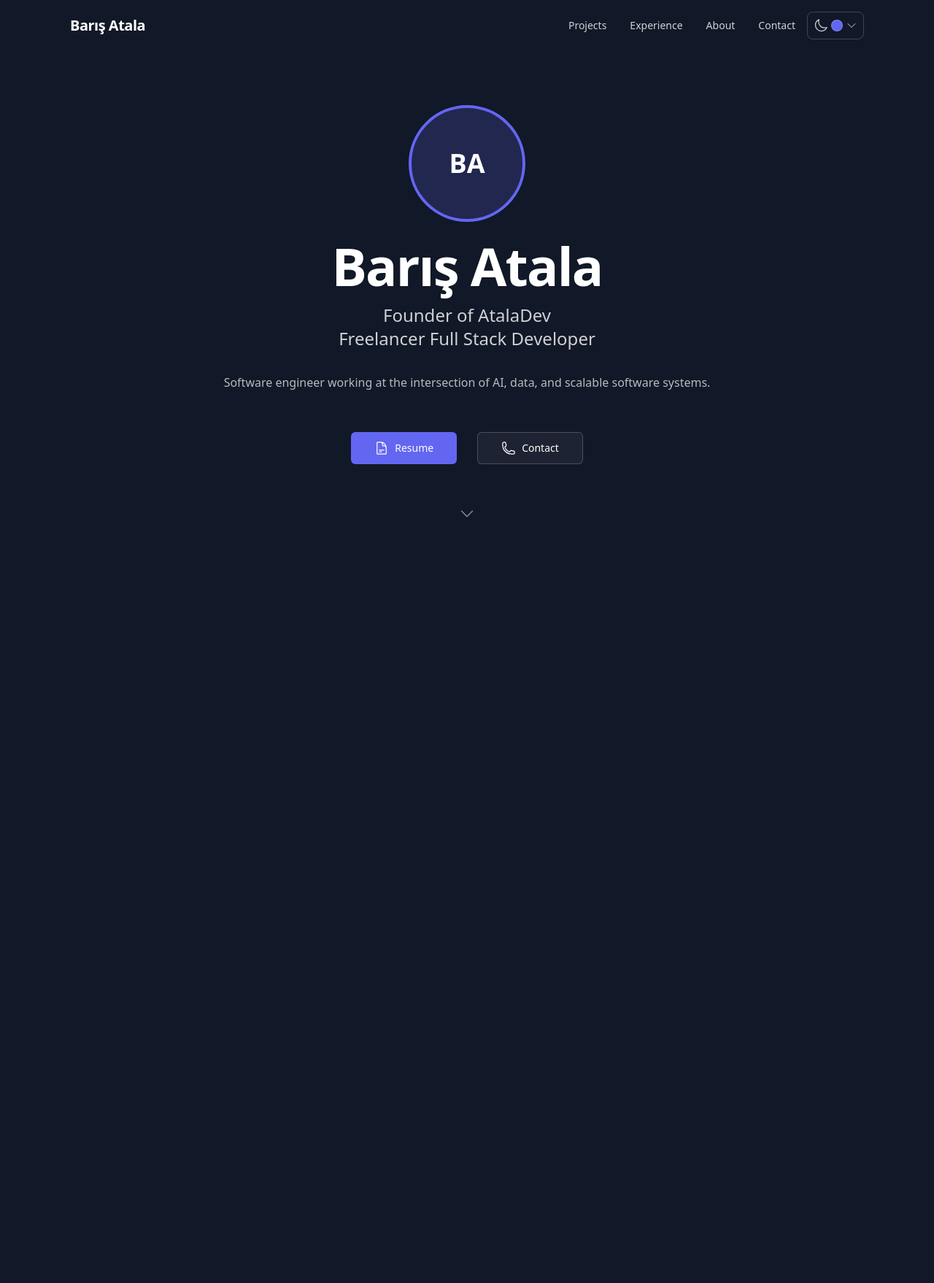
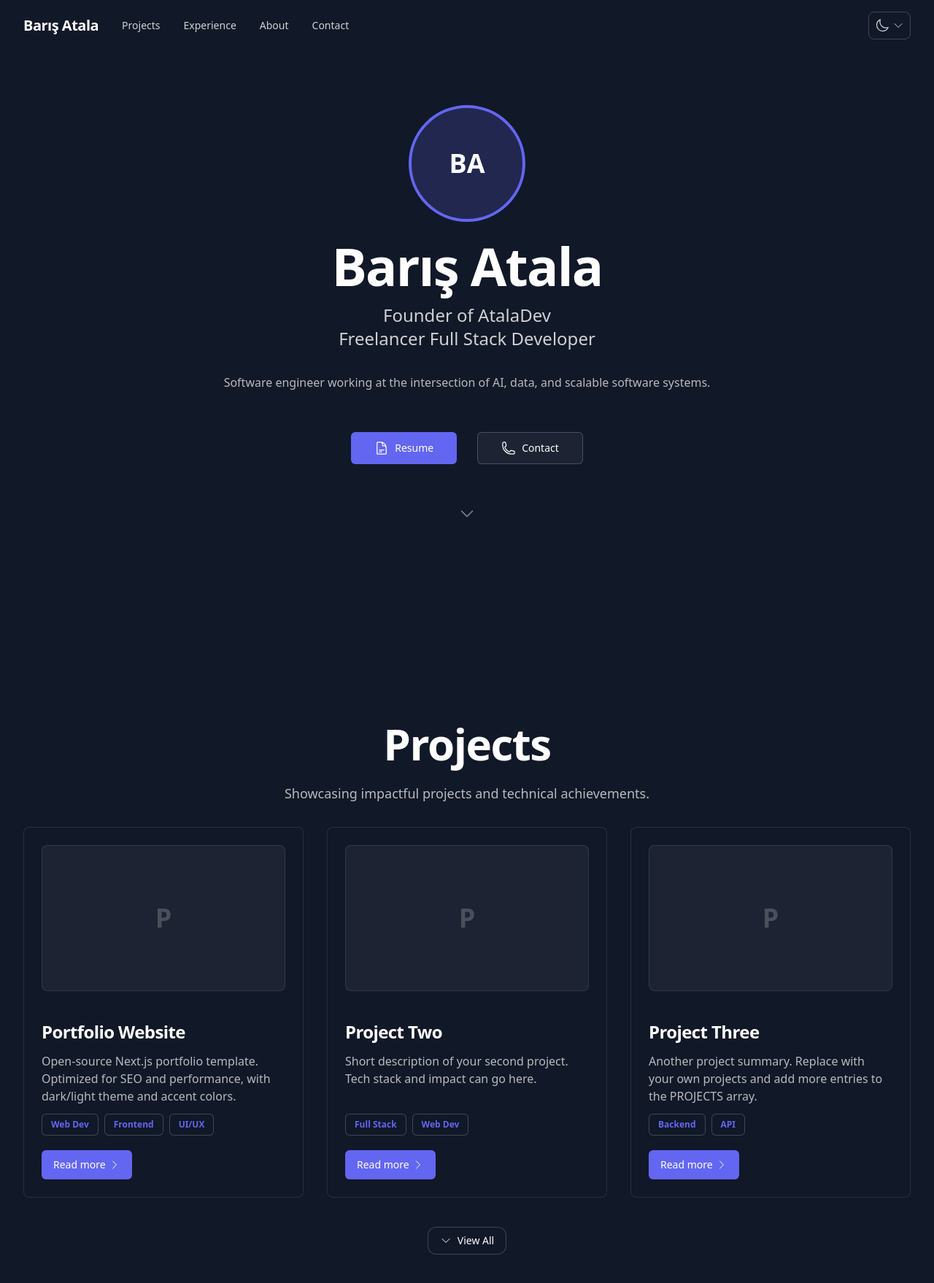
Before and after one commit to AtalaBaris/portfolio-atalabaris, a Next.js app: page / in a window 1280 px wide. Shown: the top 1758 px of the page at 73% size. Before the commit the page ends 870 px from the top, so only its background shows below. Built offline with nearby package versions, Linux system fonts and the light colour scheme.

Commit message:
projects section add home page

```diff
--- a/src/app/page.js
+++ b/src/app/page.js
@@ -1,11 +1,56 @@
 'use client'
 
+import Link from 'next/link'
 import Hero from '@/components/Hero'
+import ProjectCard from '@/components/ProjectCard'
+import { PROJECTS } from '@/data/projects'
+import { ChevronDownIcon } from '@heroicons/react/24/outline'
+
+const HOME_PROJECTS = PROJECTS.slice(0, 3)
 
 export default function Home() {
   return (
     <main className="min-h-screen bg-background">
       <Hero />
+
+      <section
+        id="projects"
+        className="w-full bg-muted/50 py-10 my-14 md:py-14"
+      >
+        <div className="container mx-auto max-w-7xl space-y-8 px-4 sm:px-6 lg:px-8">
+          <div className="flex flex-col items-center space-y-4 text-center">
+            <h2 className="text-3xl font-bold leading-tight tracking-tight text-foreground sm:text-3xl md:text-5xl lg:text-6xl">
+              Projects
+            </h2>
+            <p className="max-w-[32rem] text-base leading-normal text-foreground/70 sm:text-lg sm:leading-7">
+              Showcasing impactful projects and technical achievements.
+            </p>
+          </div>
+
+          <div className="grid w-full grid-cols-1 gap-8 sm:grid-cols-2 lg:grid-cols-3">
+            {HOME_PROJECTS.map((project) => (
+              <ProjectCard
+                key={project.id}
+                title={project.title}
+                description={project.description}
+                tags={project.tags}
+                href={project.href}
+                imageUrl={project.imageUrl}
+              />
+            ))}
+          </div>
+
+          <div className="flex justify-center pt-2">
+          <Link
+            href="/projects"
+            className="inline-flex items-center justify-center rounded-xl border border-foreground/20 bg-background px-4 py-2 text-sm font-medium text-foreground transition-colors hover:bg-foreground/5 focus-visible:outline-none focus-visible:ring-2 focus-visible:ring-accent focus-visible:ring-offset-2 focus-visible:ring-offset-background"
+          >
+            <ChevronDownIcon className="mr-2 size-4" aria-hidden />
+            View All
+          </Link>
+          </div>
+        </div>
+      </section>
     </main>
   )
 }
--- a/src/app/projects/page.js
+++ b/src/app/projects/page.js
@@ -3,69 +3,7 @@
 import { useState } from 'react'
 import ProjectCard from '@/components/ProjectCard'
 import { ChevronDownIcon } from '@heroicons/react/24/outline'
-
-const TABS = [
-  { id: 'all', label: 'All' },
-  { id: 'personal', label: 'Personal' },
-  { id: 'professional', label: 'Professional' },
-]
-
-const PROJECTS = [
-  {
-    id: '1',
-    title: 'Portfolio Website',
-    description:
-      'Open-source Next.js portfolio template. Optimized for SEO and performance, with dark/light theme and accent colors.',
-    tags: ['Web Dev', 'Frontend', 'UI/UX'],
-    href: '#',
-    category: 'personal',
-  },
-  {
-    id: '2',
-    title: 'Project Two',
-    description:
-      'Short description of your second project. Tech stack and impact can go here.',
-    tags: ['Full Stack', 'Web Dev'],
-    href: '#',
-    category: 'professional',
-  },
-  {
-    id: '3',
-    title: 'Project Three',
-    description:
-      'Another project summary. Replace with your own projects and add more entries to the PROJECTS array.',
-    tags: ['Backend', 'API'],
-    href: '#',
-    category: 'personal',
-  },
-  {
-    id: '4',
-    title: 'Full Stack App',
-    description:
-      'Production-ready app with authentication, API, and modern UI. Built with Next.js and your preferred backend.',
-    tags: ['Full Stack', 'Web Dev', 'UI/UX'],
-    href: '#',
-    category: 'professional',
-  },
-  {
-    id: '5',
-    title: 'Mobile App',
-    description:
-      'Cross-platform mobile application. Add your tech stack and store links here.',
-    tags: ['Mobile Dev', 'Full Stack'],
-    href: '#',
-    category: 'personal',
-  },
-  {
-    id: '6',
-    title: 'Dashboard / Tool',
-    description:
-      'Internal tool or dashboard. Describe the problem it solves and technologies used.',
-    tags: ['Web Dev', 'Frontend'],
-    href: '#',
-    category: 'professional',
-  },
-]
+import { PROJECTS, TABS } from '@/data/projects'
 
 export default function Projects() {
   const [activeTab, setActiveTab] = useState('all')
@@ -77,7 +15,7 @@
       : PROJECTS.filter((p) => p.category === activeTab)
 
   return (
-    <main className="container mx-auto flex-1 px-4 py-8 sm:px-6 lg:px-8">
+    <main className="container mx-auto max-w-8xl flex-1 px-4 py-8 sm:px-6 lg:px-8">
       <div className="mt-5 flex flex-col items-start gap-4 md:flex-row md:justify-between md:gap-8">
         <div className="flex-1 space-y-4">
           <h1 className="inline-block text-4xl font-bold tracking-tight text-foreground lg:text-5xl">
--- a/src/components/Header.js
+++ b/src/components/Header.js
@@ -20,8 +20,10 @@
     <header className="sticky top-0 z-50 w-full bg-background">
       <nav
         aria-label="Main navigation"
-        className="container mx-auto flex max-w-6xl items-center justify-between gap-4 px-4 py-4 sm:px-6 lg:px-8"
+        className="container mx-auto flex max-w-8xl items-center justify-between gap-4 px-4 py-4 sm:px-6 lg:px-8"
       >
+        {/* Logo + nav links — sol tarafa dayalı */}
+        <div className="flex items-center gap-6 md:gap-8">
           <Link
             href="/"
             className="text-lg font-semibold tracking-tight text-foreground transition-colors hover:opacity-80 sm:text-xl"
@@ -29,10 +31,7 @@
             <span className="sr-only">Home</span>
             Barış Atala
           </Link>
-
-        {/* Desktop nav + theme + mobile menu button */}
-        <div className="flex items-center gap-2 sm:gap-4">
-          <div className="hidden items-center gap-8 md:flex">
+          <div className="hidden items-center gap-6 md:flex md:gap-8">
             {navigation.map((item) => (
               <Link
                 key={item.name}
@@ -43,6 +42,10 @@
               </Link>
             ))}
           </div>
+        </div>
+
+        {/* Theme + mobil menü — sağda */}
+        <div className="flex items-center gap-2 sm:gap-4">
           <ThemeToggle />
           <button
             type="button"
--- a/src/components/ThemeToggle.js
+++ b/src/components/ThemeToggle.js
@@ -114,11 +114,7 @@
         aria-haspopup="true"
       >
         <CurrentIcon className="size-5" aria-hidden />
-        <span
-          className="size-4 rounded-full border border-foreground/20"
-          style={{ backgroundColor: ACCENTS.find((a) => a.value === accent)?.color ?? '#6366f1' }}
-          aria-hidden
-        />
+
         <ChevronDownIcon
           className={`size-4 transition-transform ${open ? 'rotate-180' : ''}`}
           aria-hidden
--- /dev/null
+++ b/src/data/projects.js
@@ -0,0 +1,62 @@
+export const TABS = [
+  { id: 'all', label: 'All' },
+  { id: 'personal', label: 'Personal' },
+  { id: 'professional', label: 'Professional' },
+]
+
+export const PROJECTS = [
+  {
+    id: '1',
+    title: 'Portfolio Website',
+    description:
+      'Open-source Next.js portfolio template. Optimized for SEO and performance, with dark/light theme and accent colors.',
+    tags: ['Web Dev', 'Frontend', 'UI/UX'],
+    href: '#',
+    category: 'personal',
+  },
+  {
+    id: '2',
+    title: 'Project Two',
+    description:
+      'Short description of your second project. Tech stack and impact can go here.',
+    tags: ['Full Stack', 'Web Dev'],
+    href: '#',
+    category: 'professional',
+  },
+  {
+    id: '3',
+    title: 'Project Three',
+    description:
+      'Another project summary. Replace with your own projects and add more entries to the PROJECTS array.',
+    tags: ['Backend', 'API'],
+    href: '#',
+    category: 'personal',
+  },
+  {
+    id: '4',
+    title: 'Full Stack App',
+    description:
+      'Production-ready app with authentication, API, and modern UI. Built with Next.js and your preferred backend.',
+    tags: ['Full Stack', 'Web Dev', 'UI/UX'],
+    href: '#',
+    category: 'professional',
+  },
+  {
+    id: '5',
+    title: 'Mobile App',
+    description:
+      'Cross-platform mobile application. Add your tech stack and store links here.',
+    tags: ['Mobile Dev', 'Full Stack'],
+    href: '#',
+    category: 'personal',
+  },
+  {
+    id: '6',
+    title: 'Dashboard / Tool',
+    description:
+      'Internal tool or dashboard. Describe the problem it solves and technologies used.',
+    tags: ['Web Dev', 'Frontend'],
+    href: '#',
+    category: 'professional',
+  },
+]
```
Lines whose indentation alone changed are shown as unchanged.
